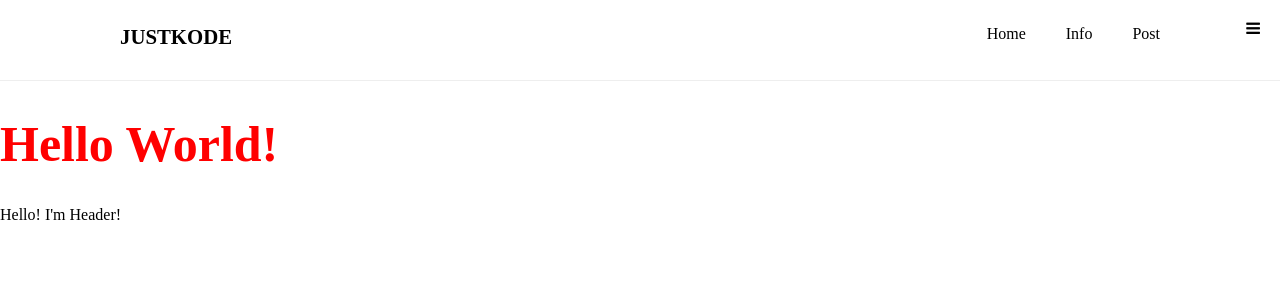
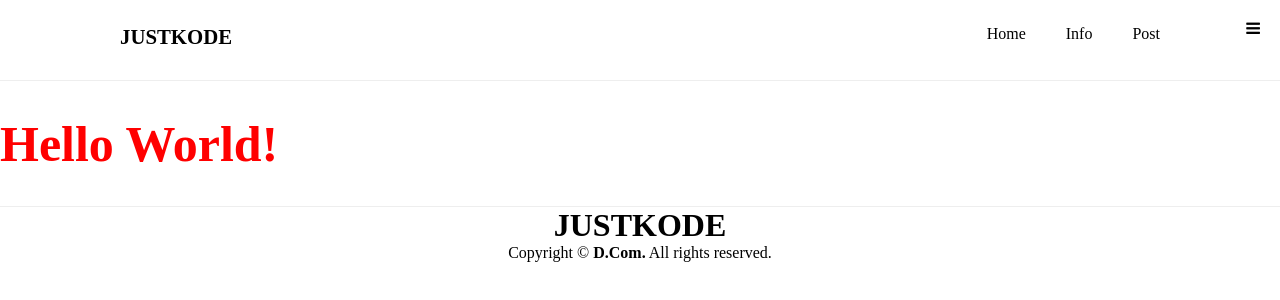
Before and after one commit to JustKode/JustKode-Blog, a Next.js app in the folder frontend/: page / in a window 1280 px wide. Shown: the top 300 px of the page. Built offline with nearby package versions, Linux system fonts and the light colour scheme.

Commit message:
feat: Footer Component

```diff
--- a/frontend/components/footer.tsx
+++ b/frontend/components/footer.tsx
@@ -2,13 +2,23 @@ import styled from 'styled-components'
 
 const FooterBox = styled.div`
     width: 100%;
-    margin: auto;
+    text-align: center;
+    border-top: 0.3px solid #eeeeee;
+`
+
+const FooterBanner = styled.div`
+    font-size: 2rem;
+    font-weight: bold;
+`
+const FooterContext = styled.div`
+
 `
 
 const Footer = (): JSX.Element => {
     return (
         <FooterBox>
-            Hello! I'm Header!
+            <FooterBanner>JUSTKODE</FooterBanner>
+            <FooterContext>Copyright © <strong>D.Com.</strong> All rights reserved.</FooterContext>
         </FooterBox>
     )
 }
```
